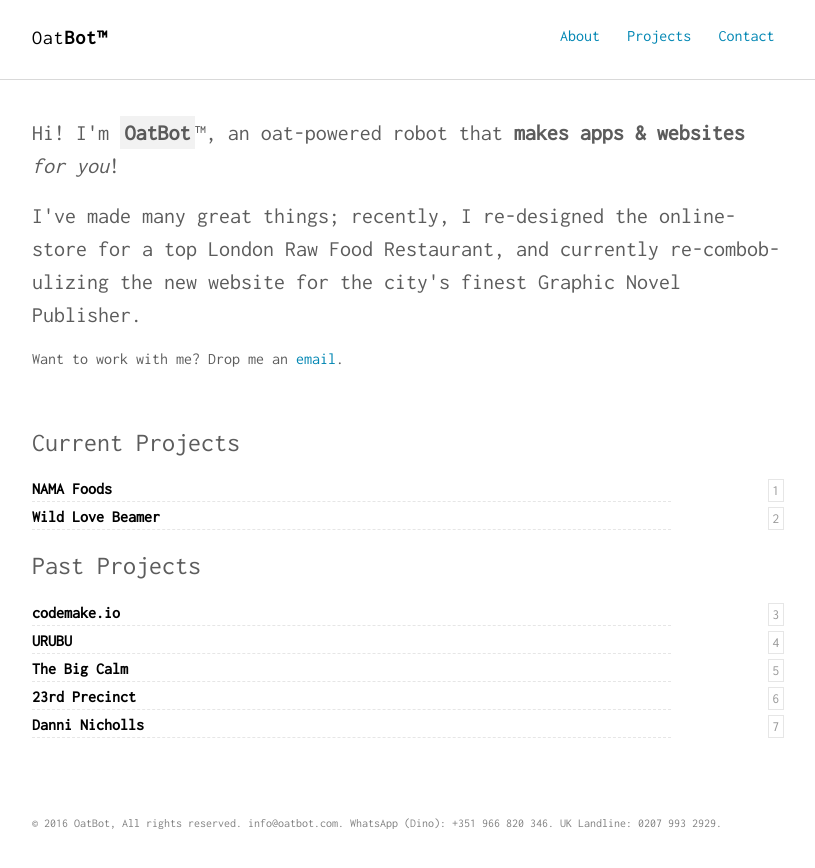
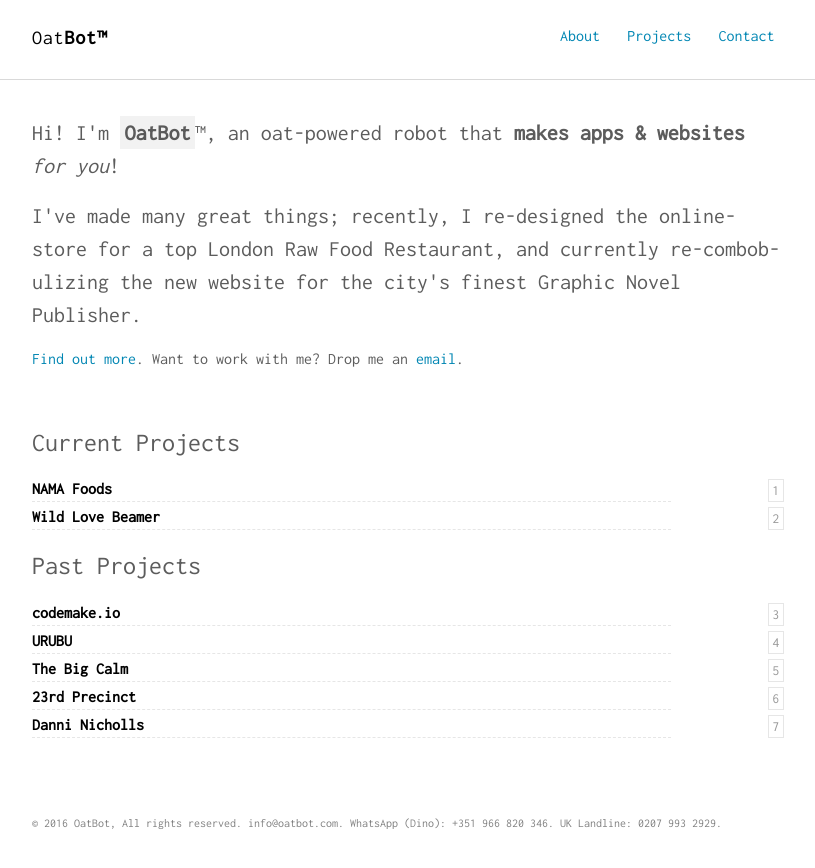
Before and after one commit to dino-koutrouzas/dotcom, a Jekyll site: the page built from index.html, in a window 1280 px wide. Shown: the top 868 px of the page, without its empty margins (232-1047 px from the left). Built offline with Jekyll 4.4.1, drawn with Linux system fonts in a browser that asks for light colours.

Commit message:
Add find out more link

```diff
--- a/_includes/intro.html
+++ b/_includes/intro.html
@@ -2,6 +2,6 @@
   <div class="container">
     <p class="lead">Hi! I'm <strong class="author-name" itemprop="name">{{ site.author.name }}</strong>™, an oat-powered robot that <span itemprop="jobTitle">{{ site.author.job }}</span>!</p>
     <p class="lead">{{ site.author.bio }}</p>
-    <p>Want to work with me? Drop me an <a href="mailto:info@oatbot.com">email</a>.</p>
+    <p><a href="/about">Find out more</a>. Want to work with me? Drop me an <a href="mailto:info@oatbot.com">email</a>.</p>
   </div>
 </section>
```
